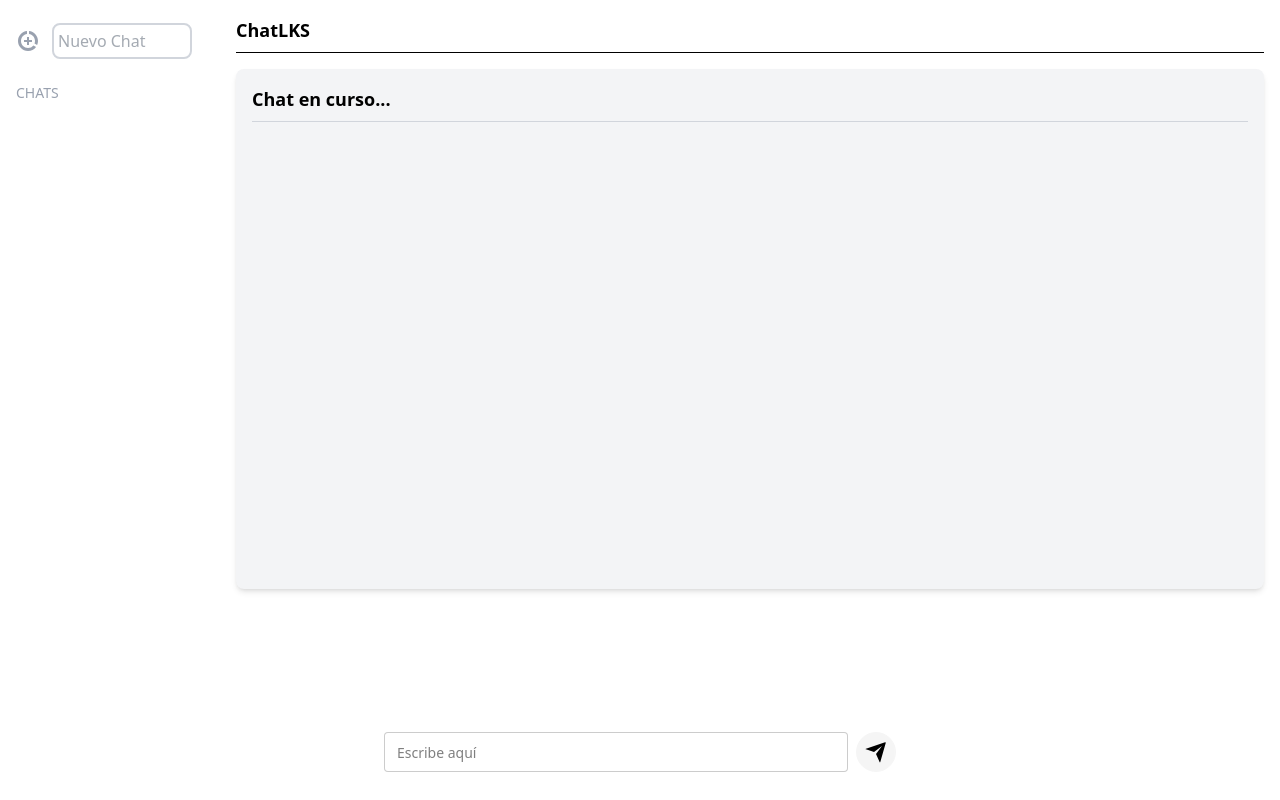
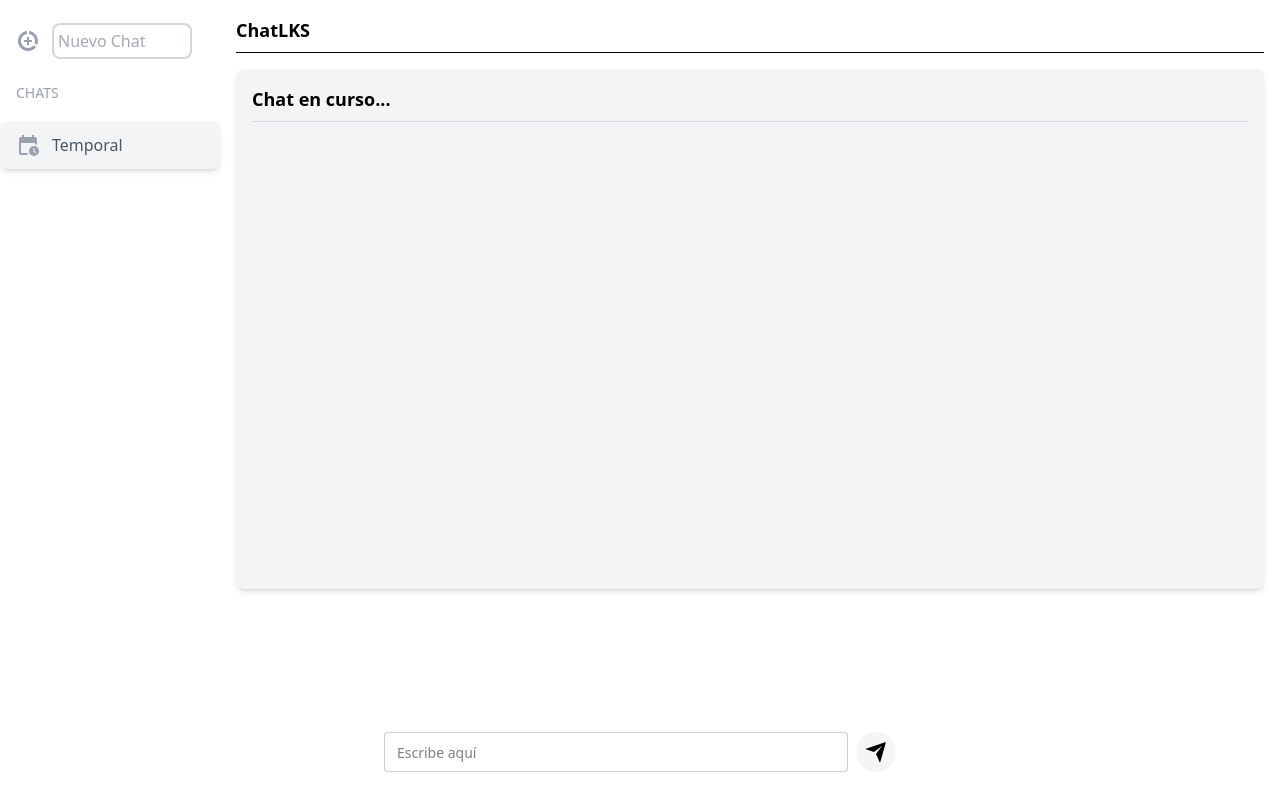
Before and after one commit to Miikeel16/CHATBOT, an Angular app: page / in a window 1280 px wide. Built offline with nearby package versions, Linux system fonts and the light colour scheme.

Commit message:
temporal

```diff
--- a/src/app/chatbot/components/dashboard/dashboard.component.html
+++ b/src/app/chatbot/components/dashboard/dashboard.component.html
@@ -38,7 +38,16 @@
         </a>
       </li>
       }
-
+      <li class="my-px">
+        <a routerLink="/" routerLinkActive="bg-gray-100 shadow-md" [routerLinkActiveOptions]="{ exact: true }" class="flex flex-row items-center h-12 px-4 rounded-lg text-gray-600 hover:bg-gray-100 w-full justify-between">
+          <div class="flex flex-row items-center">
+            <span class="flex items-center justify-center text-lg text-gray-400">
+              <svg xmlns="http://www.w3.org/2000/svg" width="24" height="24" viewBox="0 0 24 24"><path fill="currentColor" d="M5 22q-.825 0-1.412-.587T3 20V6q0-.825.588-1.412T5 4h1V2h2v2h8V2h2v2h1q.825 0 1.413.588T21 6v4.675q0 .425-.288.713t-.712.287t-.712-.288t-.288-.712V10H5v10h5.8q.425 0 .713.288T11.8 21t-.288.713T10.8 22zm13 1q-2.075 0-3.537-1.463T13 18t1.463-3.537T18 13t3.538 1.463T23 18t-1.463 3.538T18 23m1.675-2.625l.7-.7L18.5 17.8V15h-1v3.2z"/></svg>
+            </span>
+            <span class="ml-3">Temporal</span>
+          </div>
+        </a>
+      </li>
     </ul>
   </div>
 </div>
```
